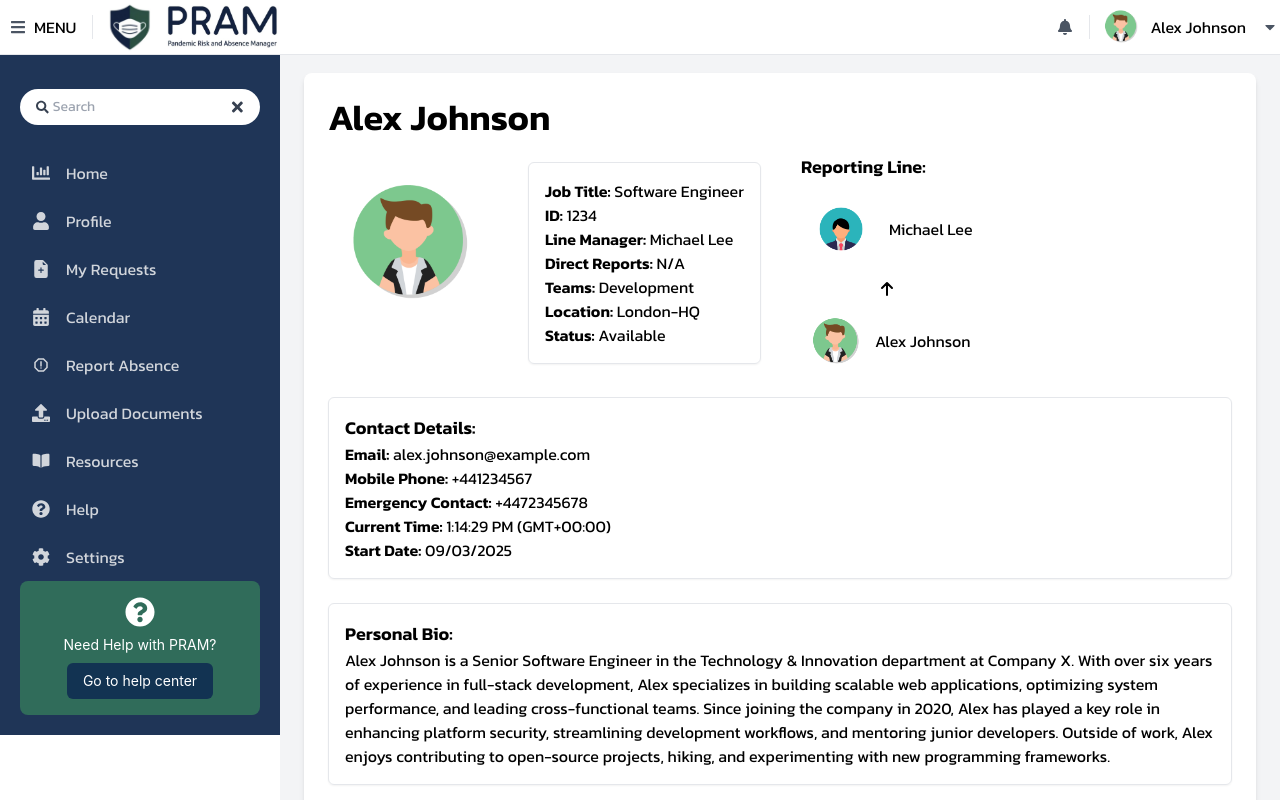
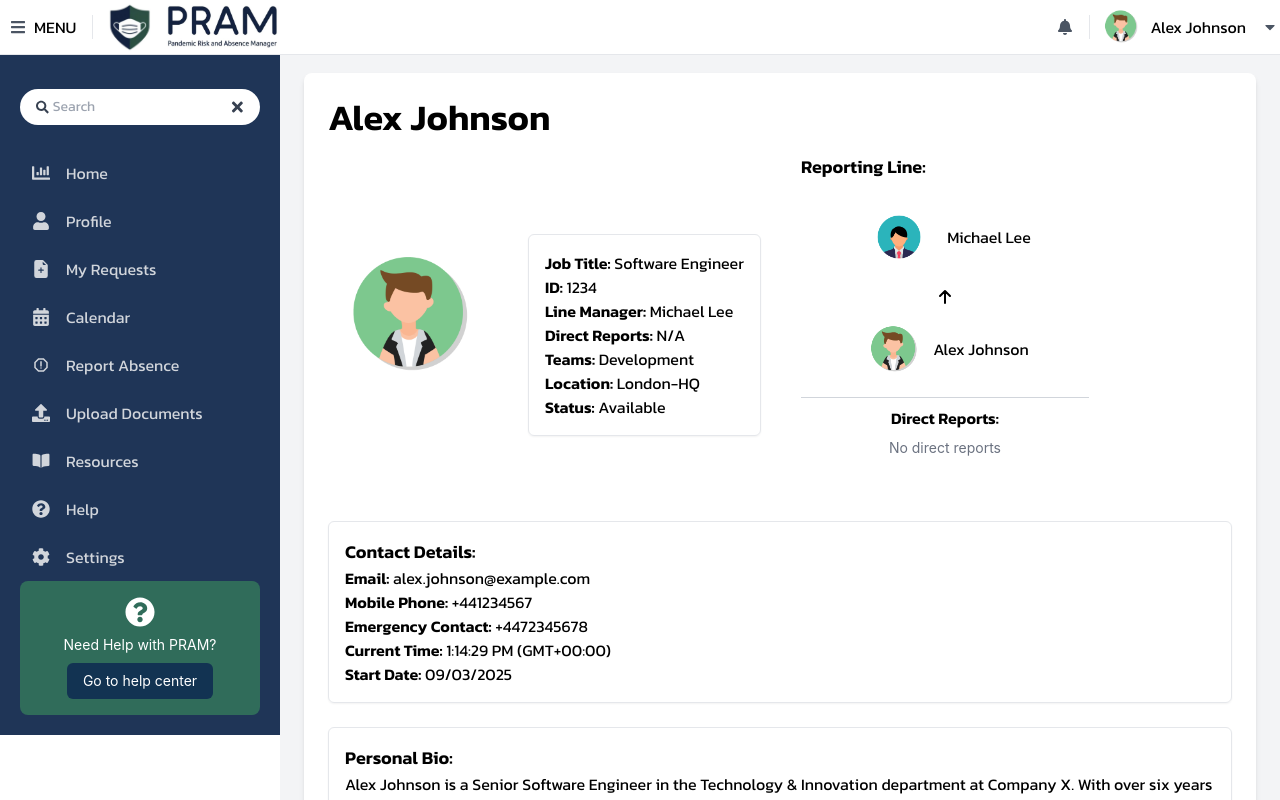
Before and after one commit to Pandemic-Risk-and-Absence-Manager-PRAM/PRAMUI, a React (Create React App) app: page /dashboard/employee/profile in a window 1280 px wide. Shown: the top 800 px of the page. Built offline with nearby package versions, Linux system fonts and the light colour scheme.

Commit message:
PRAMUI-22: HR + Manager Profile Pages

```diff
--- a/src/models/users.json
+++ b/src/models/users.json
@@ -20,6 +20,7 @@
     },
     "manager": {
       "name": "Michael Lee",
+      "id": 1235,
       "email": "michael.lee@example.com",
       "location": "London-HQ",
       "department": "Technology",
@@ -30,10 +31,12 @@
       "status": "Available",
       "mobile": "+441234567",
       "emergencyContact": "+4472345678",
-      "startDate": "10/03/2025"
+      "startDate": "10/03/2025",
+       "bio": "With 12 years in sales and 7 years as a team lead, Michael specializes in sales strategies, team management, and performance tracking. He leverages data and CRM tools to optimize workload distribution and ensure sales targets are met. Outside of work, he enjoys golfing, exploring new tech gadgets, and mentoring young professionals in the industry."
     },
     "hr": {
       "name": "Sarah Patel",
+      "id": 1236,
       "email": "sarah.patel@example.com",
       "location": "London-HQ",
       "department": "HR",
@@ -44,6 +47,7 @@
       "status": "Available",
       "mobile": "+441234567",
       "emergencyContact": "+4472345678",
-      "startDate": "11/03/2025"
+      "startDate": "11/03/2025",
+      "bio": "With a Master’s in Human Resources Management and over a decade of experience, Sarah specializes in workforce planning and policy implementation. She leverages data-driven insights to streamline staffing and enhance efficiency. Outside of work, she enjoys traveling, trying new cuisines, and practicing yoga."
     }
   }
--- a/src/pages/navigation/Profile/DirectReports.js
+++ b/src/pages/navigation/Profile/DirectReports.js
@@ -6,23 +6,71 @@ const DirectReports = () => {
   const { dashboardType } = useParams();
   const user = users[dashboardType];
   const managerName = user.lineManager;
-  const image = require(`../../../assets/images/users/${user.name.replace(/\s+/g, '')}.png`);
-  const managerImage = require(`../../../assets/images/users/${managerName.replace(/\s+/g, '')}.png`);
+
+  // Function to get an image or fallback to a gray circle
+  const getImage = (name) => {
+    try {
+      return require(`../../../assets/images/users/${name.replace(/\s+/g, '')}.png`);
+    } catch {
+      return null;
+    }
+  };
+
+  const managerImage = getImage(managerName);
+  const userImage = getImage(user.name);
+
+  // Find direct reports of the current user
+  const directReports = Object.values(users).filter((u) => u.lineManager === user.name);
 
   return (
-    <div className="ml-10">
-      <h2 className="text-lg font-semibold mb-2" style={{ fontFamily: 'Kanit, sans-serif' }}>Reporting Line:</h2>
+    <div className="ml-10 w-72"> {/* Fixed width for consistency */}
+      <h2 className="text-lg font-semibold mb-4" style={{ fontFamily: 'Kanit, sans-serif' }}>Reporting Line:</h2>
+
       <div className="flex flex-col items-center">
+        {/* Manager */}
         <div className="flex items-center mb-2">
-          <img src={managerImage} alt={`${managerName}'s profile`} className="w-20 h-20 rounded-full" />
+          {managerImage ? (
+            <img src={managerImage} alt={`${managerName}'s profile`} className="w-20 h-20 rounded-full" />
+          ) : (
+            <div className="w-20 h-20 bg-gray-400 rounded-full flex items-center justify-center text-white text-sm">No Image</div>
+          )}
           <span className="ml-2" style={{ fontFamily: 'Kanit, sans-serif' }}>{managerName}</span>
         </div>
+
         <svg xmlns="http://www.w3.org/2000/svg" className="h-6 w-6" fill="none" viewBox="0 0 24 24" stroke="currentColor">
           <path strokeLinecap="round" strokeLinejoin="round" strokeWidth={2} d="M7 11l5-5m0 0l5 5m-5-5v12" />
         </svg>
-        <div className="flex items-center mt-2">
-          <img src={image} alt={`${user.name}'s profile`} className="w-16 h-15 rounded-full" />
+
+        {/* Current User */}
+        <div className="flex items-center mt-2 mb-4">
+          {userImage ? (
+            <img src={userImage} alt={`${user.name}'s profile`} className="w-16 h-16 rounded-full" />
+          ) : (
+            <div className="w-16 h-16 bg-gray-400 rounded-full flex items-center justify-center text-white text-sm">No Image</div>
+          )}
           <span className="ml-2" style={{ fontFamily: 'Kanit, sans-serif' }}>{user.name}</span>
+        </div>
+
+        {/* Direct Reports Section */}
+        <div className="w-full min-h-[120px] flex flex-col items-center border-t border-gray-300 pt-2">
+          <h3 className="text-md font-semibold mb-2" style={{ fontFamily: 'Kanit, sans-serif' }}>Direct Reports:</h3>
+          {directReports.length > 0 ? (
+            directReports.map((report) => {
+              const reportImage = getImage(report.name);
+              return (
+                <div key={report.name} className="flex items-center mt-2">
+                  {reportImage ? (
+                    <img src={reportImage} alt={`${report.name}'s profile`} className="w-14 h-14 rounded-full" />
+                  ) : (
+                    <div className="w-14 h-14 bg-gray-400 rounded-full flex items-center justify-center text-white text-sm">No Image</div>
+                  )}
+                  <span className="ml-2" style={{ fontFamily: 'Kanit, sans-serif' }}>{report.name}</span>
+                </div>
+              );
+            })
+          ) : (
+            <p className="text-gray-500 text-sm">No direct reports</p>
+          )}
         </div>
       </div>
     </div>
--- a/src/pages/navigation/Profile/Profile.js
+++ b/src/pages/navigation/Profile/Profile.js
@@ -32,7 +32,7 @@ const Profile = () => {
       <div className="flex flex-1">
         <NavigationBar isOpen={isOpen} toggleNavigationBar={toggleNavigationBar} />
         <div className="flex-1 min-h-screen" style={{ paddingLeft: isOpen ? "280px" : "15px", transition: "padding-left 0.3s ease" }}>
-          <div className="p-6 h-screen bg-gray-100">
+          <div className="p-6 bg-gray-100">
             <div className="max-w-5xl mx-auto bg-white p-6 rounded-lg shadow-md">
               <h1 className="text-4xl font-bold" style={{ fontFamily: 'Kanit, sans-serif' }}>{user.name}</h1>
               <div className="flex items-center mt-4">
@@ -52,7 +52,7 @@ const Profile = () => {
                 </div>
                 <DirectReports />
               </div>
-              <div className="mt-6 p-4 border rounded-md shadow-sm" style={{ fontFamily: 'Kanit, sans-serif' }}>
+              <div className="mt-1 p-4 border rounded-md shadow-sm" style={{ fontFamily: 'Kanit, sans-serif' }}>
                 <h2 className="text-lg font-semibold">Contact Details:</h2>
                 <p><strong>Email:</strong> {user.email}</p>
                 <p><strong>Mobile Phone:</strong> {user.mobile}</p>
```
Also changed, not shown: src/assets/images/users/RodrigoFernandes.png (added).
